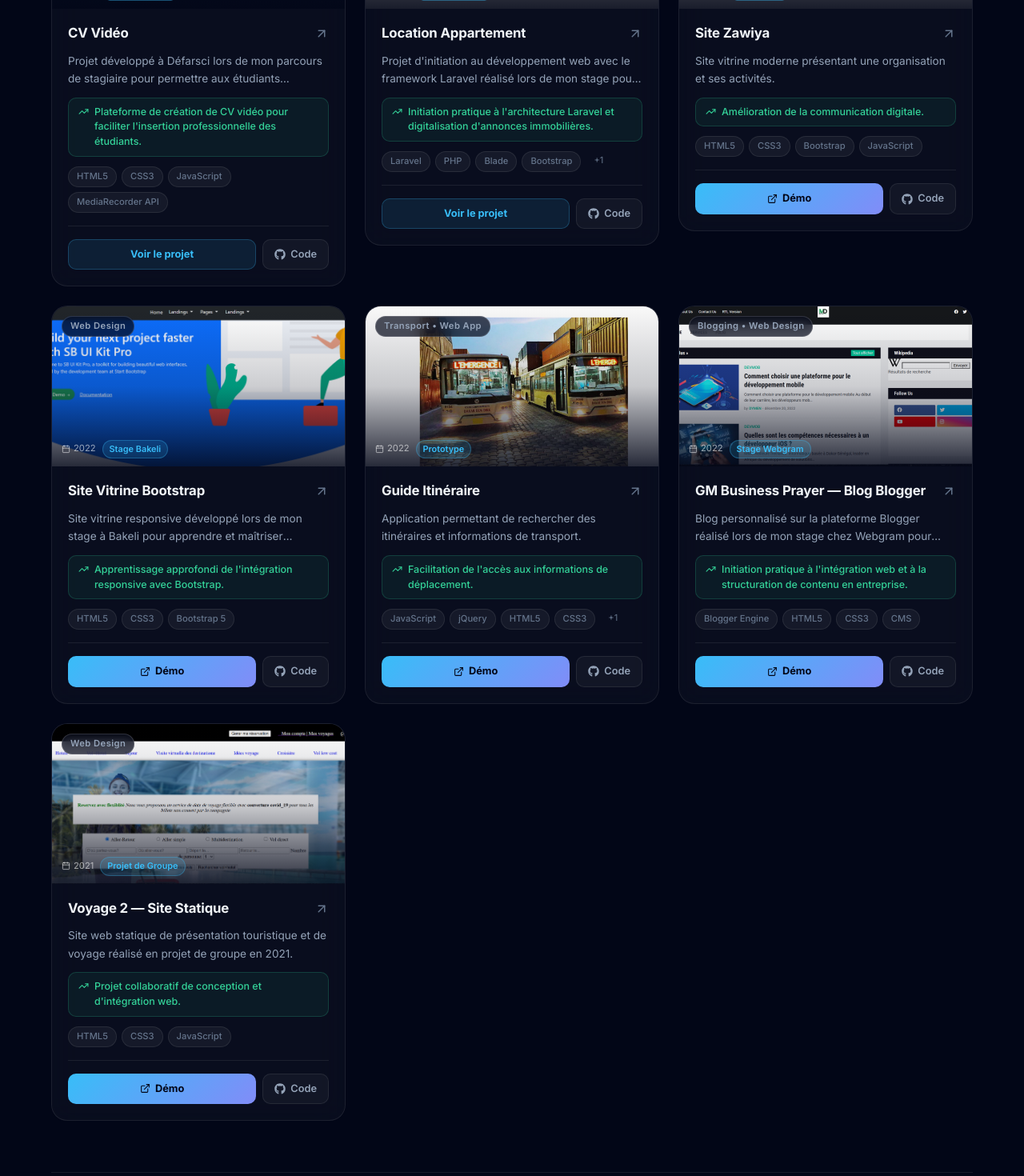
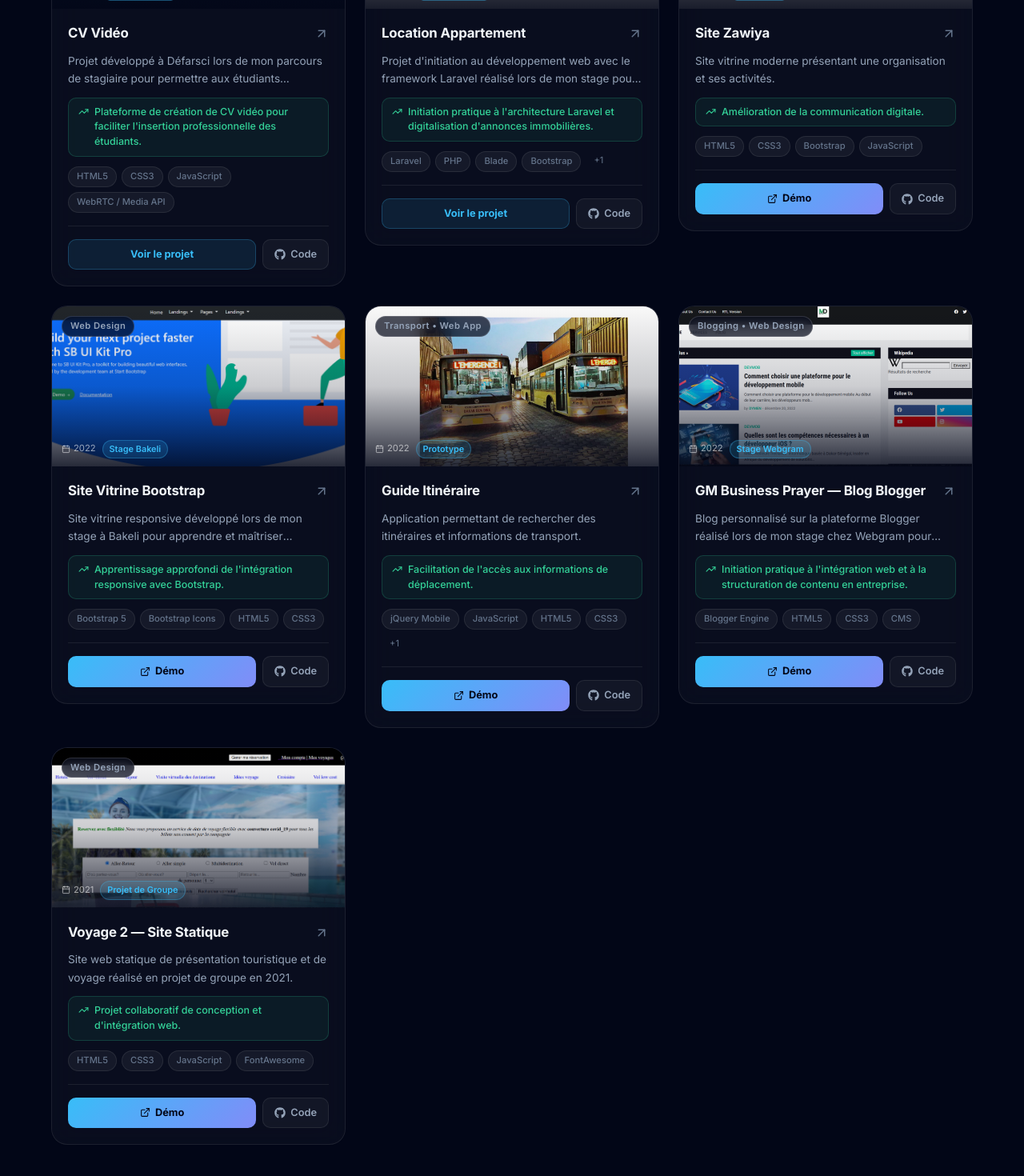
Before and after one commit to mmilinda/FolioMM, a React (Vite) app: page /projects in a window 1280 px wide. Shown: the part 1308-2778 px from the top of the page at 80% size. Built offline with nearby package versions, Linux system fonts and the light colour scheme; no server answers; grey boxes are pictures that could not be loaded.

Commit message:
fix: audit and set exact authentic technology stacks across all 14 projects in src/data/projects.js

```diff
--- a/src/data/projects.js
+++ b/src/data/projects.js
@@ -31,7 +31,7 @@ const projects = [
       "Les producteurs rencontrent des difficultés pour accéder rapidement aux informations agricoles fiables.",
     solution:
       "Une solution digitale utilisant l'IA pour analyser les données agricoles et accompagner les acteurs du secteur.",
-    technologies: ["React", "TypeScript", "Tailwind CSS", "AI / Python", "Blockchain"],
+    technologies: ["React", "TypeScript", "Tailwind CSS", "AI / Python"],
     impact: "Innovation digitale agricole orientée Afrique.",
     demo: "https://agri-tech-puce.vercel.app/",
     github: "https://github.com/mmilinda"
@@ -53,7 +53,7 @@ const projects = [
       "Les sociétés de sécurité utilisent souvent des outils dispersés pour suivre leurs opérations.",
     solution:
       "Une application centralisée avec dashboards, localisation et gestion opérationnelle.",
-    technologies: ["React", "Laravel", "Tailwind CSS", "Leaflet JS", "REST API"],
+    technologies: ["React", "Laravel API", "Tailwind CSS", "Leaflet JS"],
     impact: "Digitalisation des opérations des entreprises de sécurité.",
     demo: "https://security-app-mauve.vercel.app/",
     github: "https://github.com/mmilinda"
@@ -92,7 +92,7 @@ const projects = [
     fallbackImage: previewImg,
     description:
       "Application SaaS destinée à simplifier la gestion digitale des entreprises.",
-    technologies: ["React", "Vite", "Tailwind CSS", "Node.js"],
+    technologies: ["React", "Vite", "Tailwind CSS"],
     impact: "Automatisation des processus métiers.",
     demo: "https://noregis.vercel.app/",
     github: "https://github.com/mmilinda"
@@ -161,7 +161,7 @@ const projects = [
     fallbackImage: previewImg,
     description:
       "Projet développé à Défarsci lors de mon parcours de stagiaire pour permettre aux étudiants d'enregistrer des CV vidéo interactifs.",
-    technologies: ["HTML5", "CSS3", "JavaScript", "MediaRecorder API"],
+    technologies: ["HTML5", "CSS3", "JavaScript", "WebRTC / Media API"],
     impact: "Plateforme de création de CV vidéo pour faciliter l'insertion professionnelle des étudiants.",
     demo: "#",
     github: "https://github.com/mmilinda"
@@ -212,7 +212,7 @@ const projects = [
     fallbackImage: previewImg,
     description:
       "Site vitrine responsive développé lors de mon stage à Bakeli pour apprendre et maîtriser l'intégration web avec le framework Bootstrap.",
-    technologies: ["HTML5", "CSS3", "Bootstrap 5"],
+    technologies: ["Bootstrap 5", "Bootstrap Icons", "HTML5", "CSS3"],
     impact: "Apprentissage approfondi de l'intégration responsive avec Bootstrap.",
     demo: "https://site-bootstrap-six.vercel.app/",
     github: "https://github.com/mmilinda"
@@ -229,7 +229,7 @@ const projects = [
     fallbackImage: previewImg,
     description:
       "Application permettant de rechercher des itinéraires et informations de transport.",
-    technologies: ["JavaScript", "jQuery", "HTML5", "CSS3", "REST API"],
+    technologies: ["jQuery Mobile", "JavaScript", "HTML5", "CSS3", "Google Maps API"],
     impact: "Facilitation de l'accès aux informations de déplacement.",
     demo: "https://jquerry-bus.vercel.app/",
     github: "https://github.com/mmilinda"
@@ -263,7 +263,7 @@ const projects = [
     fallbackImage: previewImg,
     description:
       "Site web statique de présentation touristique et de voyage réalisé en projet de groupe en 2021.",
-    technologies: ["HTML5", "CSS3", "JavaScript"],
+    technologies: ["HTML5", "CSS3", "JavaScript", "FontAwesome"],
     impact: "Projet collaboratif de conception et d'intégration web.",
     demo: "https://voyage2-seven.vercel.app/",
     github: "https://github.com/mmilinda"
```
